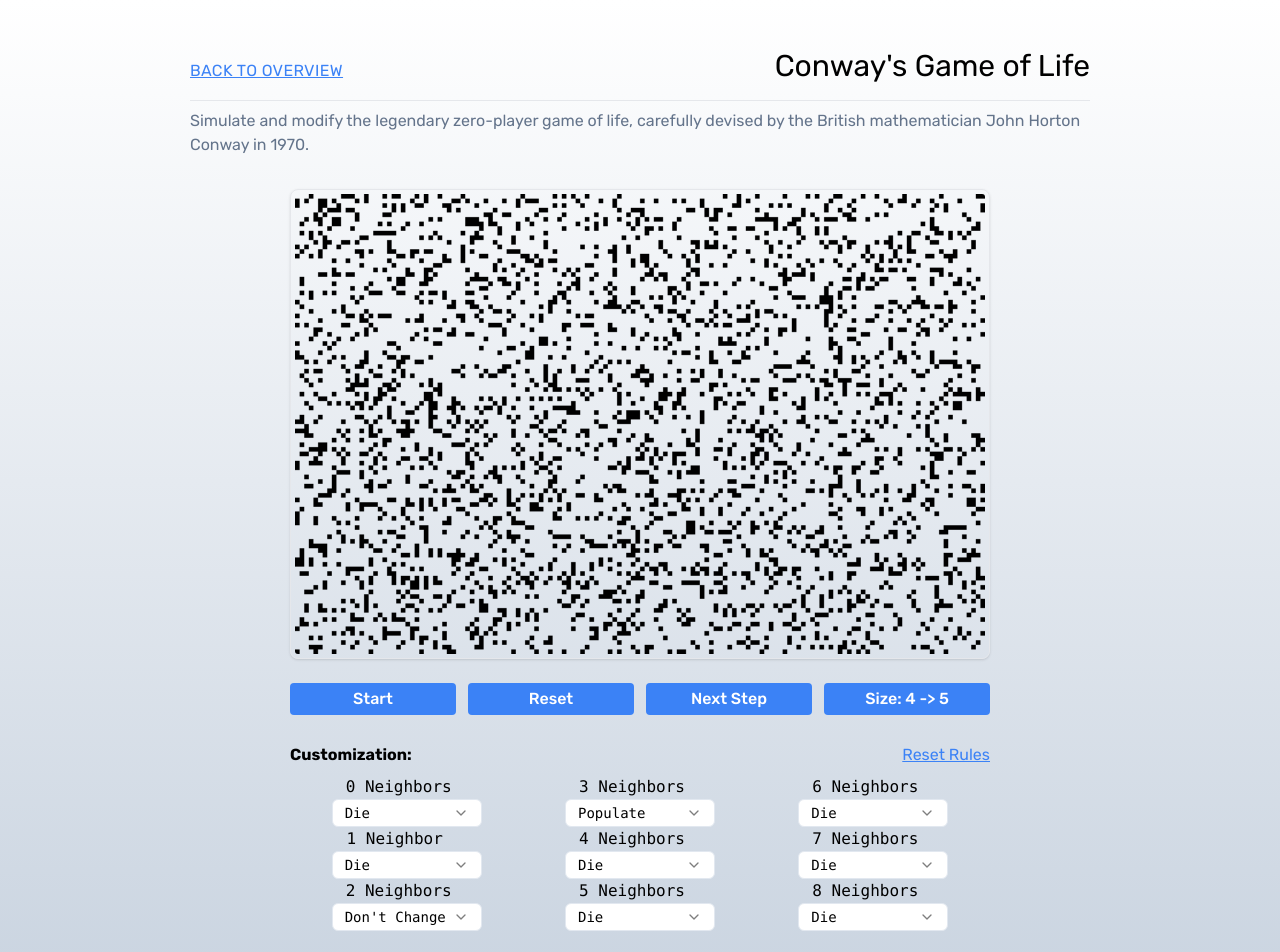
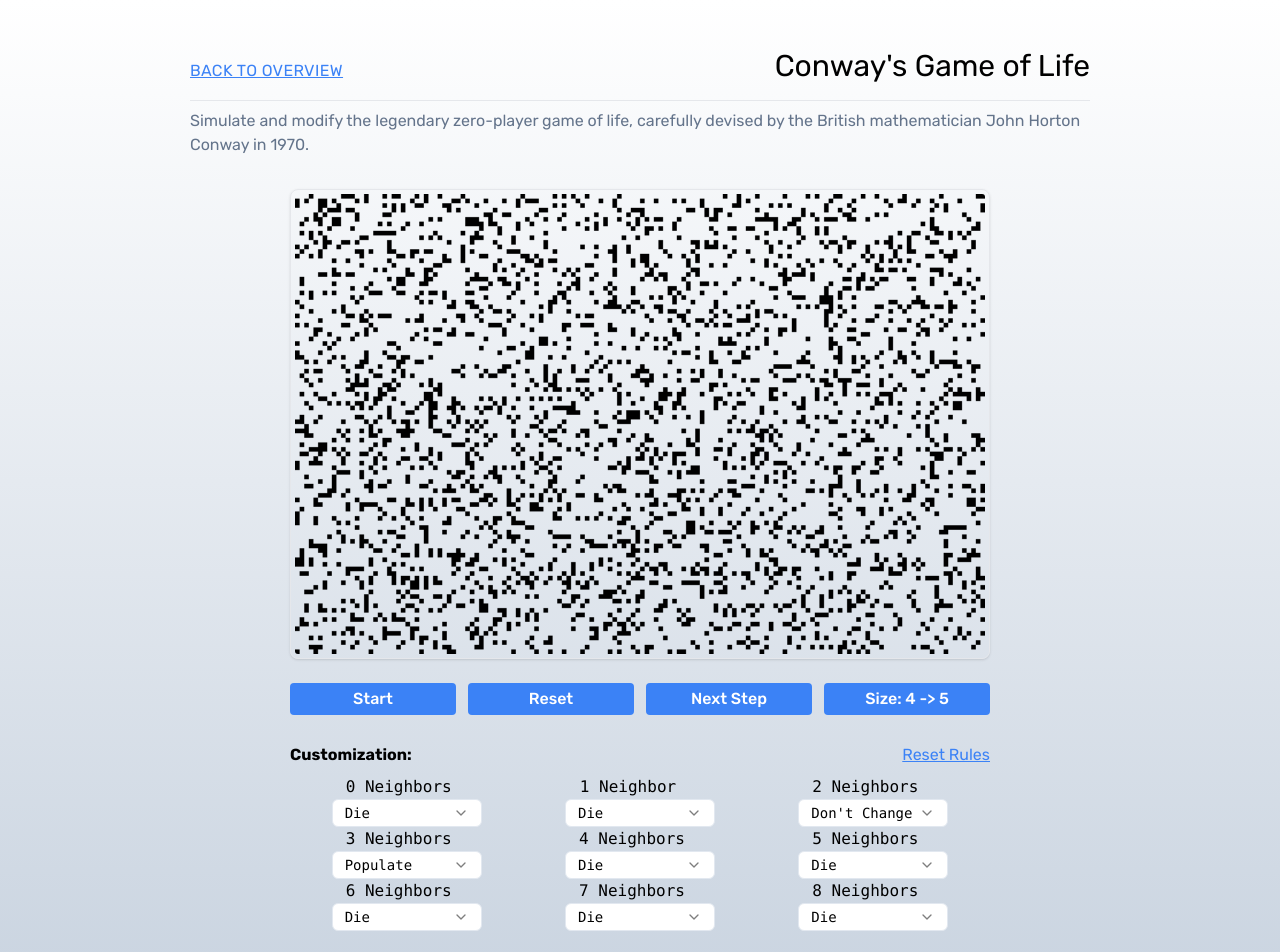
Before and after one commit to neinja007/Simulatory, a Next.js app: page /game-of-life in a window 1280 px wide. Shown: the top 952 px of the page. Built offline with nearby package versions, Linux system fonts and the light colour scheme.

Commit message:
fix customization order

```diff
--- a/src/app/(simulations)/game-of-life/page.tsx
+++ b/src/app/(simulations)/game-of-life/page.tsx
@@ -199,7 +199,7 @@ const Page = () => {
           </button>
         </div>
         <div className='mt-2 grid font-mono sm:grid-cols-3'>
-          {[0, 3, 6, 1, 4, 7, 2, 5, 8].map((count) => (
+          {[0, 1, 2, 3, 4, 5, 6, 7, 8].map((count) => (
             <span key={count} className='w-full text-center'>
               <span className={count === 1 ? 'mr-6' : 'mr-4'}>
                 {count} Neighbor{count !== 1 && 's'}
```
